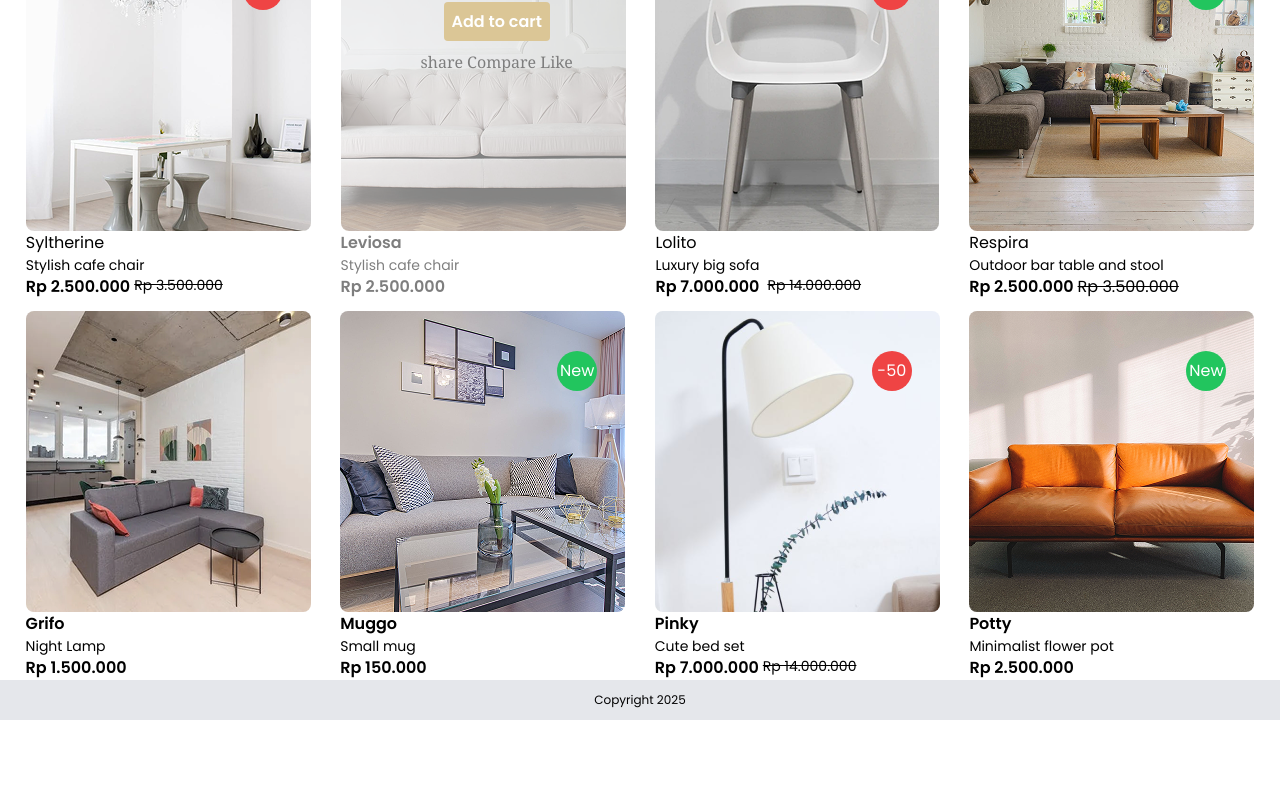
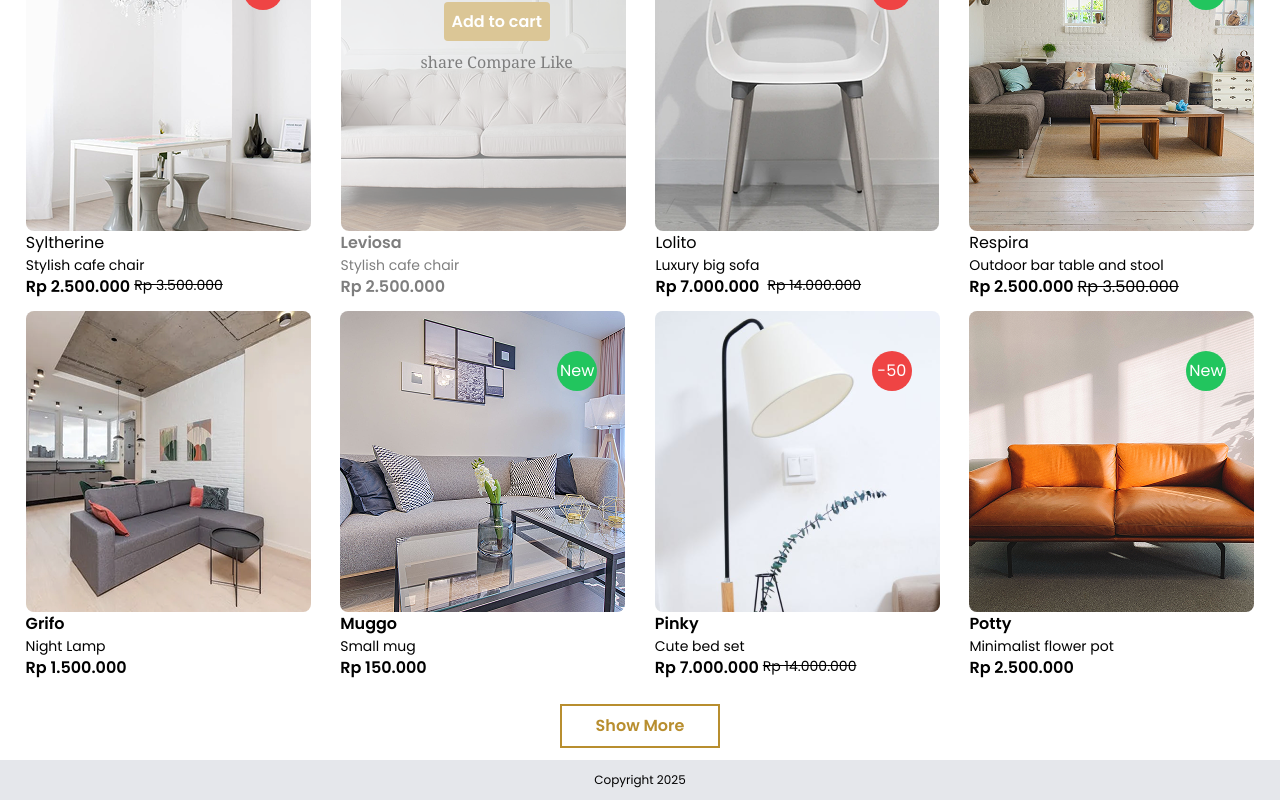
Before and after one commit to Govamarket/Furniture-Show-room, a React (Create React App) app: page / in a window 1280 px wide. Shown: the part 1667-2467 px from the top of the page. Before the commit the page ends 2387 px from the top, so only its background shows below. Built offline with nearby package versions, Linux system fonts and the light colour scheme.

Commit message:
initial commit

```diff
--- a/src/Components/Pages/Home.css
+++ b/src/Components/Pages/Home.css
@@ -50,3 +50,8 @@ font-family
     background:#B88E2F;
     color: #FFFFFF;
 }
+
+.show-room{
+    border: 2px solid #B88E2F;
+    color: #B88E2F;
+}
--- a/src/Components/Pages/Home.js
+++ b/src/Components/Pages/Home.js
@@ -281,6 +281,13 @@ const Home = () => {
           </div>
         </section>
       </section>
+
+      {/* Show more button */}
+      <section className="flex justify-center items-center mt-3 p-3">
+        <button className="show-room font-bold border-2 pt-2 p-2 w-40">
+          Show More
+        </button>
+      </section>
     </div>
   );
 };
```
